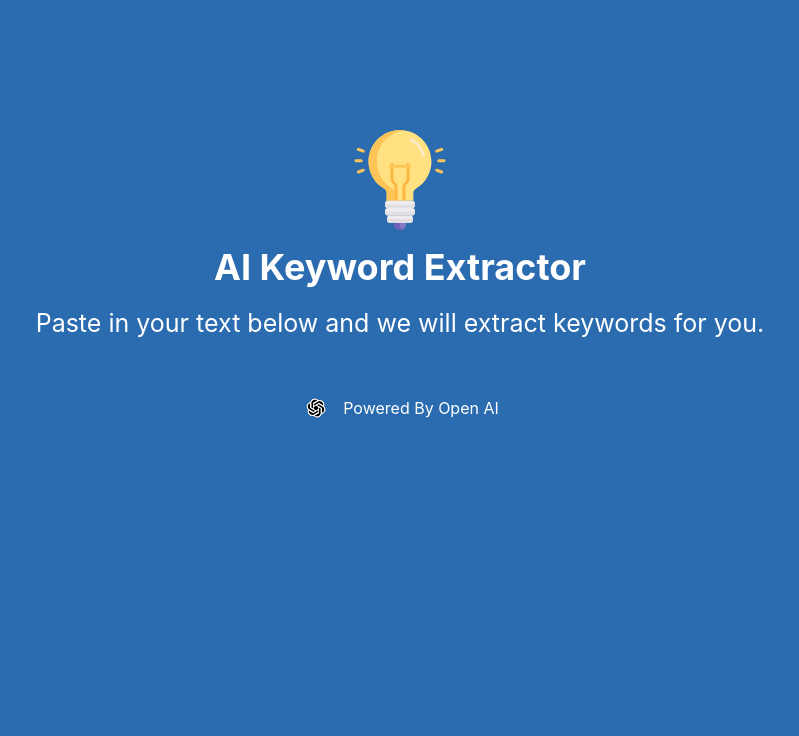
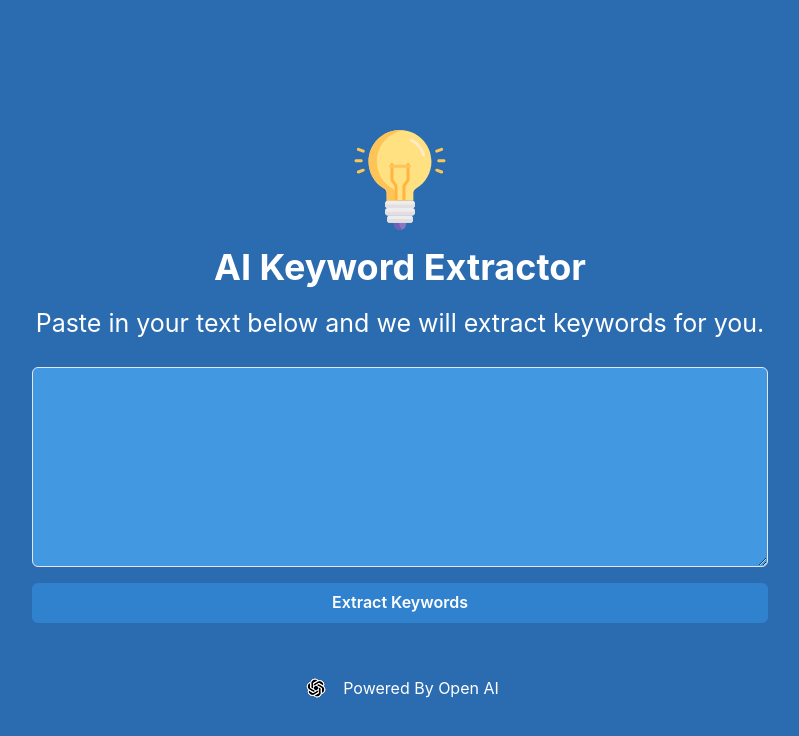
Before and after one commit to aam198/ai-keyword-extractor, a React (Vite) app: page / in a window 1280 px wide. Shown: the top 736 px of the page, without its empty margins (240-1039 px from the left). Built offline with nearby package versions, Linux system fonts and the light colour scheme.

Commit message:
Component: TextInput build

```diff
--- a/src/App.jsx
+++ b/src/App.jsx
@@ -1,6 +1,7 @@
 import { Container, Box } from '@chakra-ui/react'
 import Header from './components/Header'
 import Footer from './components/Footer'
+import TextInput from './components/TextInput'
 // https://www.traversymedia.com/blog/ai-keyword-extractor-with-react-openai
 
 const App = () => {
@@ -8,6 +9,7 @@
     <Box bg='blue.600' color='white' height='100vh' paddingTop={130}>
       <Container maxW='3xl' centerContent>
         <Header />
+        <TextInput />
         <Footer />
       </Container>
     </Box>
--- /dev/null
+++ b/src/components/TextInput.jsx
@@ -0,0 +1,38 @@
+import {useState } from 'react'
+import { Button, Textarea } from '@chakra-ui/react'
+import { useToast } from '@chakra-ui/react'
+
+const TextInput = () => {
+  // To store text that the user inputs and updating text state from Textarea onChange
+  const [text, setText] = useState('');
+
+  const submitText = () => {
+    console.log('submit');
+  }
+
+  return(
+    <>
+      <Textarea
+        bg='blue.400'
+        padding={4}
+        marginTop={6}
+        height={200}
+        color='white'
+        value={text}
+        onChange={(e) => setText(e.target.value)}/>
+
+      <Button
+        bg='blue.500'
+        color='white'
+        marginTop={4}
+        width='100%'
+        _hover={{ bg: 'blue.700' }}
+        onClick={submitText}>
+
+        Extract Keywords
+      </Button>
+    </>
+  )
+}
+
+export default TextInput;
```
